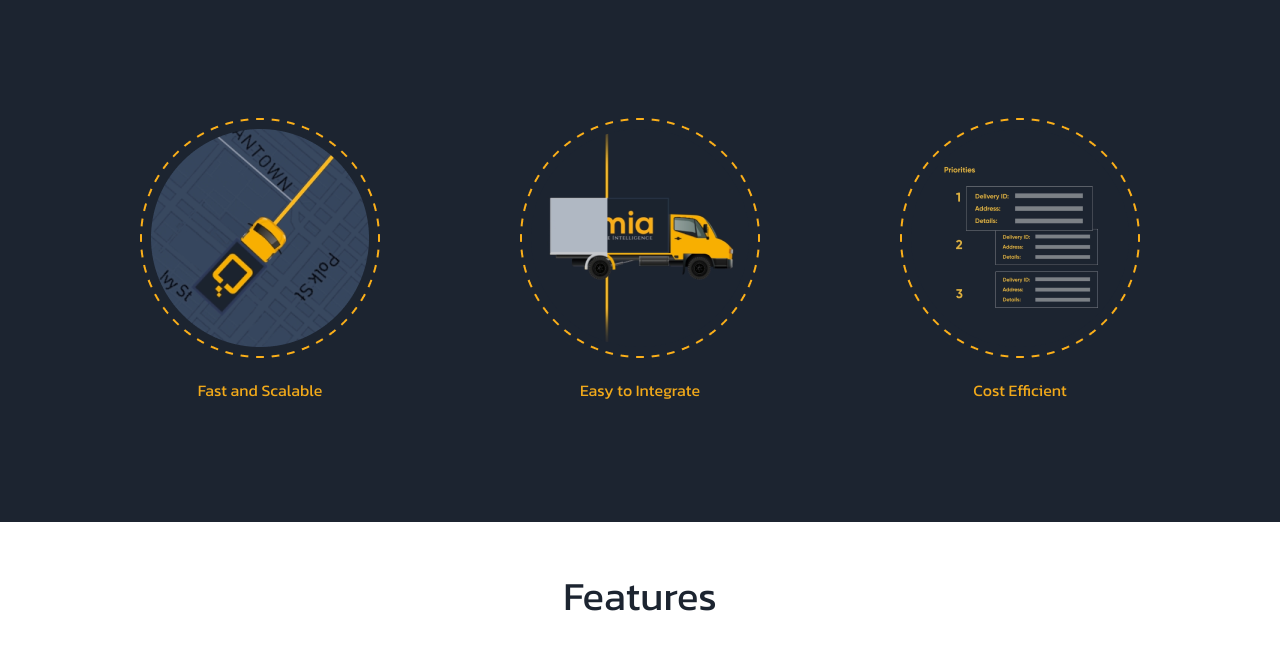
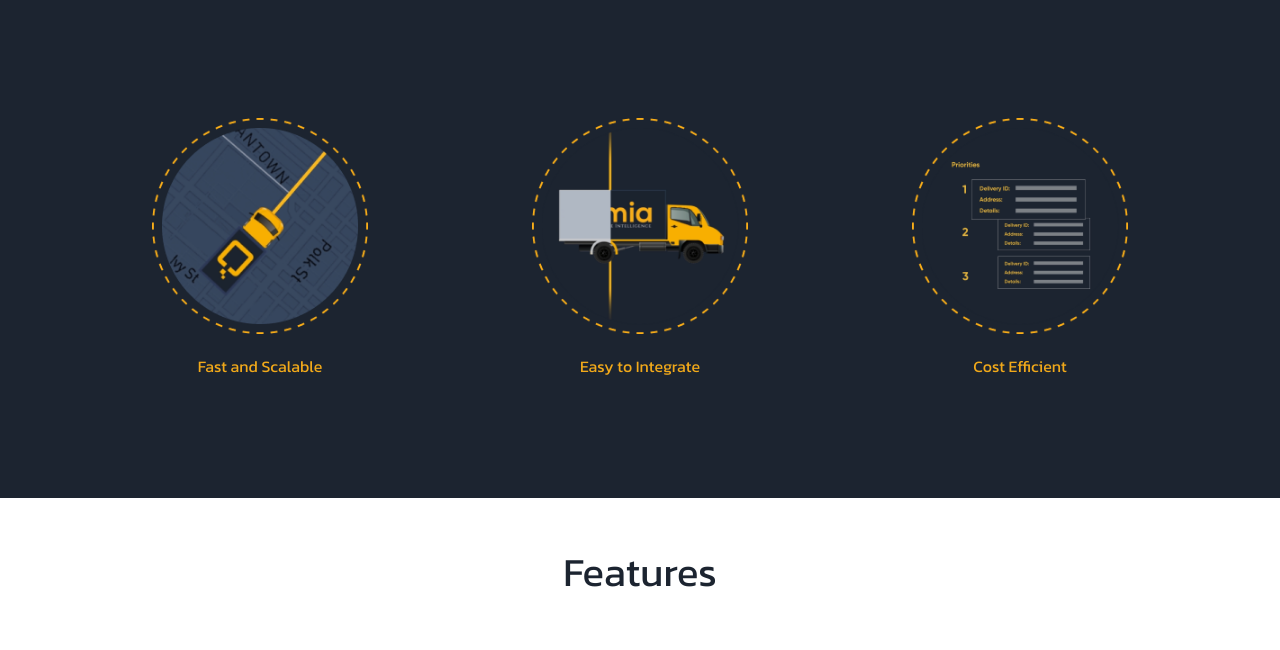
Before and after one commit to kueben96/qimia-logistics-v1, a Gatsby site: page / in a window 1280 px wide. Shown: the part 808-1458 px from the top of the page. Built offline with nearby package versions, Linux system fonts and the light colour scheme; Gatsby itself is replaced by a stand-in of ours.

Commit message:
infer why data from graphql

```diff
--- a/gatsby-config.js
+++ b/gatsby-config.js
@@ -4,6 +4,7 @@ module.exports = {
     description: `Website build with Gatsby for Qimia Logistics`,
     author: `@kueben96`,
     siteUrl: `https://gatsbystarterdefaultsource.gatsbyjs.io/`,
+    logo: `src/images/Logo.png`
   },
   plugins: [
     `gatsby-plugin-react-helmet`,
--- a/src/components/why.js
+++ b/src/components/why.js
@@ -1,5 +1,5 @@
 import * as React from "react"
-import { StaticImage } from "gatsby-plugin-image"
+import { StaticImage, GatsbyImage, getImage } from "gatsby-plugin-image"
 import { Row, Col, Image, Container } from 'react-bootstrap'
 import path from '../images/Path.png'
 import '../styles/home.css'
@@ -7,58 +7,58 @@ import logo from '../images/Logo.png'
 import easy from '../images/Easy to Integrate.png'
 import practical from '../images/Practical Features.png'
 import fast from '../images/Fast and Scalable.png'
+import { useStaticQuery, graphql } from "gatsby"
 
 
 const Why = () => {
+
+    const data = useStaticQuery(graphql`
+query whySection{
+    sectionsJson(name: {eq: "Why"}) {
+      name
+      headline
+      reasons {
+        reason
+        img {
+          childImageSharp {
+            gatsbyImageData
+          }
+        }
+      }
+    }
+    site {
+        siteMetadata {
+          logo
+        }
+      }
+  }
+  `)
+  const logo_src = data.site.siteMetadata.logo
+  console.log(logo_src);
+  const whyData = data.sectionsJson
+  console.log(whyData)
+  const reasons = whyData.reasons
+  console.log(reasons)
     return (
 
         <section id="why">
             <Container>
                 <div id="why-header">
-                    <h1 className="text-orange">Why</h1>
+                    <h1 className="text-orange">{whyData.headline}</h1>
                     <img id="h1-logo" src={logo}></img>
                 </div>
-
-
                 <Row >
-
-
+                {reasons.map(reason => (
                     <Col sm={{ span: 12, order: 1 }} md={{ span: 4, order: 1 }} lg={{ span: 4, order: 1 }}>
                         <div className="wrap-thumb">
-                            <img src={fast} alt="Fast and Scalable" />
-                            <span className="text-orange">Fast and Scalable</span>
+                            <GatsbyImage image={getImage(reason.img)} alt={reason.reason} />
+                            <span className="text-orange">{reason.reason}</span>
                         </div>
-
                     </Col>
-
-                    <Col sm={{ span: 12, order: 1 }} md={{ span: 4, order: 1 }} lg={{ span: 4, order: 1 }}>
-                        <div className="wrap-thumb">
-                            <img src={easy} alt="Easy to Integrate" />
-                            <span className="text-orange">Easy to Integrate</span>
-                        </div>
-
-                    </Col>
-                    <Col sm={{ span: 12, order: 1 }} md={{ span: 4, order: 1 }} lg={{ span: 4, order: 1 }}>
-                        <div className="wrap-thumb">
-                            <img src={practical} alt="Cost Efficient" />
-                            <span className="text-orange">Cost Efficient</span>
-                        </div>
-
-                    </Col>
-
-
-
+                ))}
                 </Row>
             </Container>
-
-
         </section>
-
-
-
-
-
-
     )
 }
 
```
